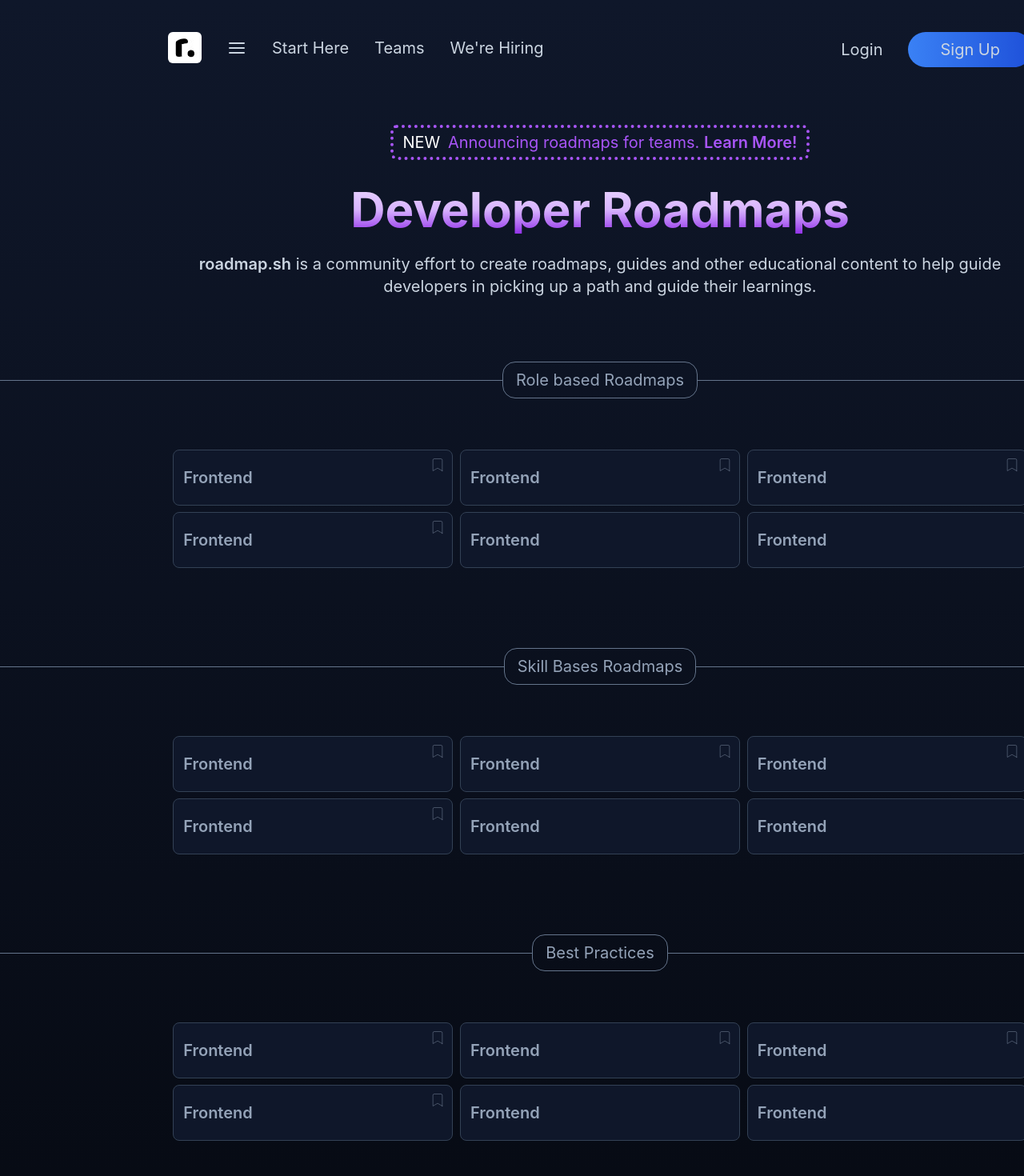
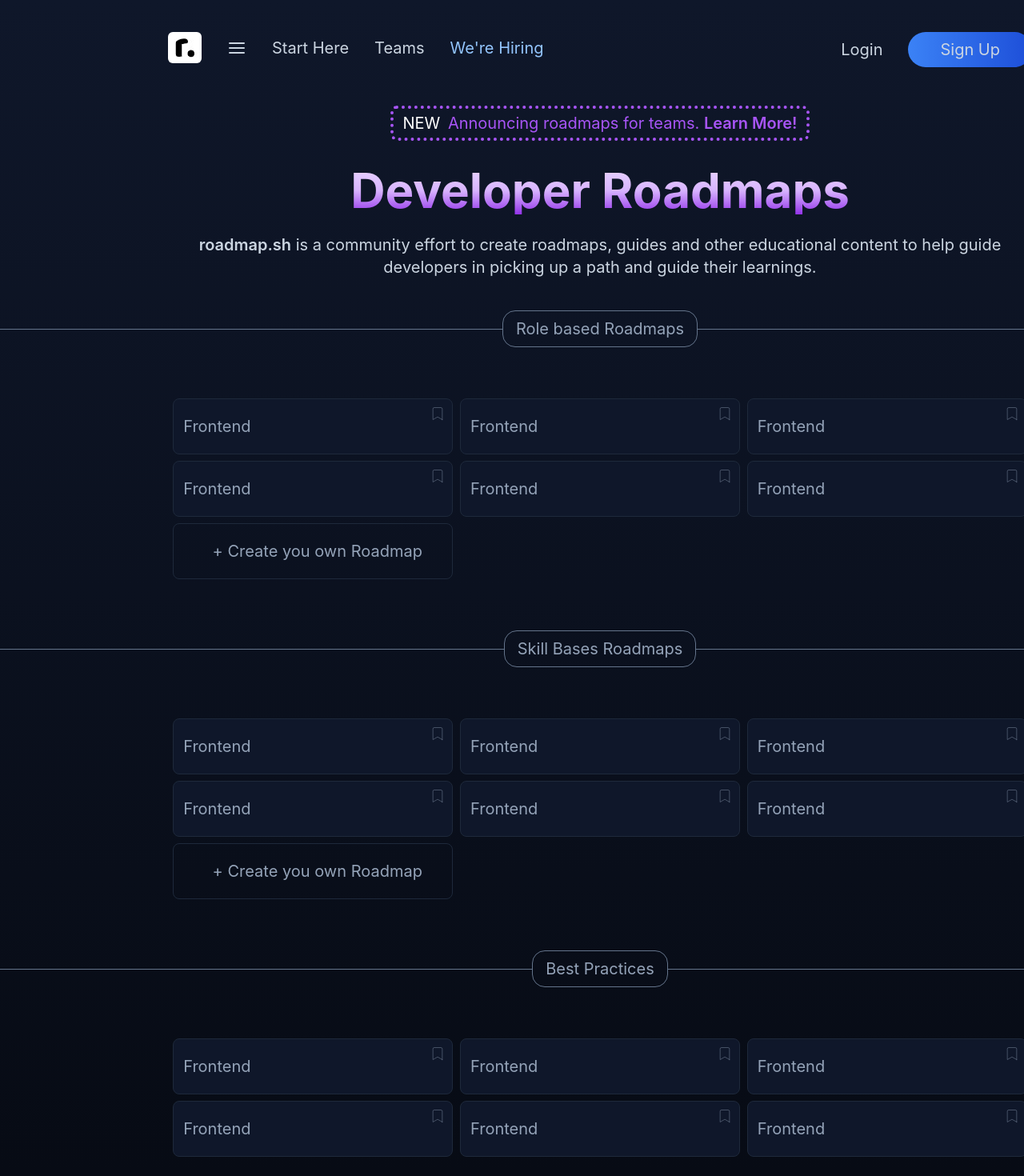
Before and after one commit to rp1405/roadmap.boss, a React (Create React App) app: page / in a window 1280 px wide. Shown: the top 1470 px of the page at 80% size. Built offline with nearby package versions, Linux system fonts and the light colour scheme.

Commit message:
commit-2

```diff
--- a/src/Components/ButtonRoadMap.tsx
+++ b/src/Components/ButtonRoadMap.tsx
@@ -5,16 +5,17 @@
   label: string,
   bookmarked: boolean,
   showBookmark: boolean,
-  dotIcon: boolean,
+  dotIcon: boolean
 }
 
 const ButtonRoadMap: React.FC<ButtonProps> = ({label,bookmarked,dotIcon,showBookmark}) => {
 
-  console.log("hi");
+
 
   return (
       <div className=''>
-          <button className='relative bg-headerBgTop border-slate-700 border-[1.5px] hover:border-white text-slate-400 py-3 sm:py-5 text-left pl-3 pr-64 text-lg sm:text-xl font-semibold rounded-lg lg:w-[350px] sm:w-[99%] w-full'>
+
+          <button className='relative bg-headerBgTop border-slate-800 border-[1.5px] hover:border-white text-slate-400 py-3 sm:py-5 text-left pl-3 text-lg sm:text-xl font-normal rounded-lg lg:w-[350px] sm:w-[99%] w-full'>
               {label}
 
               {(!bookmarked && showBookmark) && <svg xmlns="http://www.w3.org/2000/svg" width="20" height="20" viewBox="0 0 24 24" fill="none" stroke="currentColor" stroke-width="0.5" stroke-linecap="round" stroke-linejoin="round" className="lucide lucide-bookmark absolute top-0 right-0 text-slate-400 m-2"><path d="m19 21-7-4-7 4V5a2 2 0 0 1 2-2h10a2 2 0 0 1 2 2v16z"/></svg>}
@@ -24,6 +25,9 @@
               }
 
           </button>
+
+
+
       </div>
   )
 }
--- a/src/Components/GuidesSection.tsx
+++ b/src/Components/GuidesSection.tsx
@@ -20,7 +20,7 @@
     const {heading,buttons}=props
 
     return (
-        <div className=' py-6  sm:py-12  px-2 md:px-[18%] bg-guideSectionBg ' >
+        <div className=' py-6 sm:py-12  px-2 md:px-[18%] bg-guideSectionBg ' >
             <h1 className='font-bold text-3xl pb-6 sm:text-5xl sm:pb-8'>{heading}</h1>
             <div className='pb-4'>
             {
--- a/src/Components/Header.tsx
+++ b/src/Components/Header.tsx
@@ -29,7 +29,7 @@
 
   return (
 
-    <div className=' text-white pt-10 flex justify-between align-middle pb-8 px-4 md:px-[14%] md:w-[1500px] w-[98%]' >
+    <div className=' text-white pt-10 flex justify-between align-middle pb-2 px-4 md:px-[14%] md:w-[1500px] w-[98%]' >
         <div>
             <ul className='flex space-x-8 items-center text-xl font-normal text-slate-300 text-center'>
                 <li className='hover:text-white'>
@@ -44,7 +44,7 @@
                 <li className='hover:text-white'>
                     Teams
                 </li></>}
-                <li className='hover:text-white'>
+                <li className='hover:text-white text-blue-300'>
                     We're Hiring
                 </li>
 
@@ -58,7 +58,7 @@
                     Login
                 </li>
                 <li>
-                    <button className='bg-gradient-to-r from-customColor-light to-customColor-dark pl-10 pr-10 pt-2 pb-2 rounded-3xl'>Sign Up</button>
+                    <button className='bg-gradient-to-r from-blue-500 to-blue-700 pl-10 pr-10 pt-2 pb-2 rounded-3xl'>Sign Up</button>
                 </li>
             </ul> : <AlignJustify className="mt-2"/>}
         </div>
--- a/src/Components/Homepage.tsx
+++ b/src/Components/Homepage.tsx
@@ -13,6 +13,17 @@
       bookmarked: false,
       dotIcon: false,
       showBookmark: true,
+      isLast:true,
+      onClick: () => {
+        console.log("hello");
+      },
+    },
+    {
+      label: "Frontend",
+      bookmarked: false,
+      dotIcon: false,
+      showBookmark: true,
+      isLast:true,
       onClick: () => {
         console.log("hello");
       },
@@ -23,6 +34,7 @@
       bookmarked: false,
       dotIcon: false,
       showBookmark: true,
+      isLast:true,
       onClick: () => {
         console.log("hello");
       },
@@ -33,6 +45,7 @@
       bookmarked: false,
       dotIcon: false,
       showBookmark: true,
+      isLast:false,
       onClick: () => {
         console.log("hello");
       },
@@ -43,6 +56,7 @@
       bookmarked: false,
       dotIcon: false,
       showBookmark: true,
+      isLast:false,
       onClick: () => {
         console.log("hello");
       },
@@ -52,21 +66,14 @@
       label: "Frontend",
       bookmarked: false,
       dotIcon: false,
-      showBookmark: false,
+      showBookmark: true,
+      isLast:true,
       onClick: () => {
         console.log("hello");
       },
     },
 
-    {
-      label: "Frontend",
-      bookmarked: false,
-      dotIcon: false,
-      showBookmark: false,
-      onClick: () => {
-        console.log("hello");
-      },
-    },
+
   ];
 
   const buttonsArrayForGuides = [
@@ -153,10 +160,10 @@
         </div>
 
         <div>
-          <RoadmapList heading="Role based Roadmaps" buttons={buttonsArray} />
-          <RoadmapList heading="Skill Bases Roadmaps" buttons={buttonsArray} />
-          <RoadmapList heading="Best Practices" buttons={buttonsArray} />
-          <RoadmapList heading="Best Questions" buttons={buttonsArray} />
+          <RoadmapList heading="Role based Roadmaps" buttons={buttonsArray} createYourRoadmap={true} />
+          <RoadmapList heading="Skill Bases Roadmaps" buttons={buttonsArray} createYourRoadmap={true}/>
+          <RoadmapList heading="Best Practices" buttons={buttonsArray} createYourRoadmap={false} />
+          <RoadmapList heading="Best Questions" buttons={buttonsArray} createYourRoadmap={false} />
         </div>
       </div>
       <div>
--- a/src/Components/RoadmapList.tsx
+++ b/src/Components/RoadmapList.tsx
@@ -10,28 +10,30 @@
 }
 
 interface RoadmapListProps {
-    heading: string;
+    heading: string
+    createYourRoadmap:boolean;
     buttons: Button[];
 }
 
 const RoadmapList: React.FC<RoadmapListProps> = (props) => {
 
 
-    const {heading, buttons} = props;
+    const {heading, buttons, createYourRoadmap} = props;
 
 
     return (
 
-        <div className='py-10 text-center '>
+        <div className='pb-8 sm:pb-16 text-center '>
 
-            <div className="flex items-center text-white border-solid pb-16 ">
+            <div className="flex items-center text-white border-solid pb-8 sm:pb-16 ">
                 <hr className="flex-grow  border-slate-500"/>
                 <p className=" rounded-2xl border text-slate-400 border-slate-500 py-2 px-4 text-xl">{heading}</p>
                 <hr className="flex-grow border-slate-500 text-slate-500"/>
             </div>
 
             <div className='px-2 md:w-[1200px] lg:w-[1500px] md:mx-auto'>
-                <div className= 'px-2 pb-5 lg:px-[14%] '>
+
+                <div className= 'px-2 lg:px-[14%]'>
 
                     <div className='grid lg:grid-cols-3 grid-cols-1 sm:grid-cols-2 lg:gap-2 md:gap-2 gap-2'>
 
@@ -42,13 +44,17 @@
                                                     bookmarked={button.bookmarked}
                                                     dotIcon={button.dotIcon}
                                                     key={idx}
-                                                    showBookmark={button.showBookmark}/>)
+                                                    showBookmark={button.showBookmark}
+                                                    />)
                             })
                         }
+
+                        {createYourRoadmap && <button className='border-slate-800 border-[1.5px] hover:border-white text-slate-400 py-3 sm:py-5 text-cemter pl-3 text-lg sm:text-xl font-normal  rounded-lg lg:w-[350px] sm:w-[99%] w-full'> + Create you own Roadmap</button>}
 
                     </div>
 
                 </div>
+
             </div>
         </div>
 
--- a/src/utils/ColorConstants.tsx
+++ b/src/utils/ColorConstants.tsx
@@ -1,3 +1,3 @@
-export const slate = '#007bff';
+export const headerButtonTextColor = '#007bff';
 export const RED_COLOR = '#dc3545';
 export const GREEN_COLOR = '#28a745';
--- a/tailwind.config.js
+++ b/tailwind.config.js
@@ -4,8 +4,6 @@
   theme: {
     extend: {
       colors: {
-        'customColor-light': '#3A81F5',
-        'customColor-dark' : '#1E50D9',
         'headerBgTop':'#0F172A',
         'headerBgBottom':"#05080F",
         'viewAllLeft':"#445265",
```
